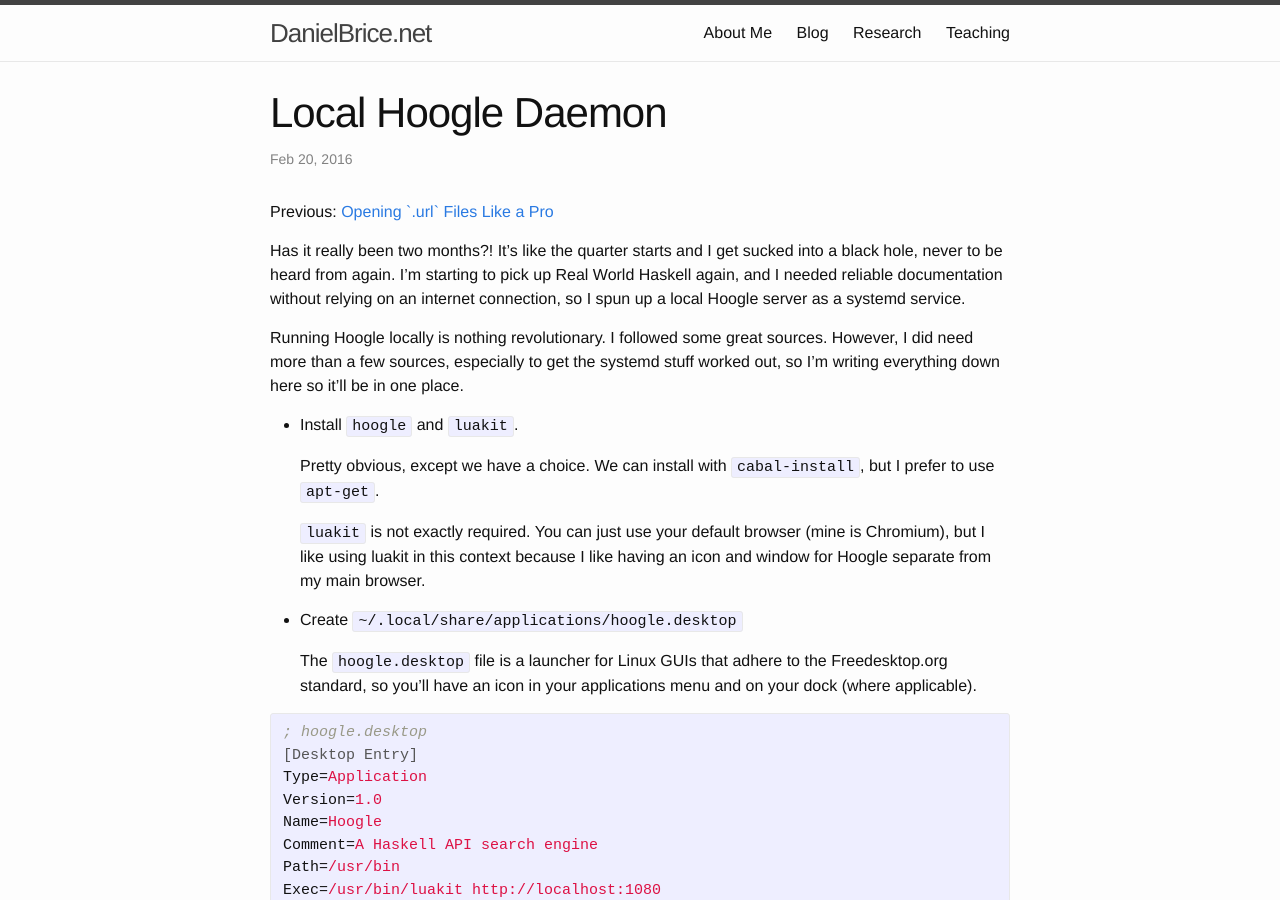
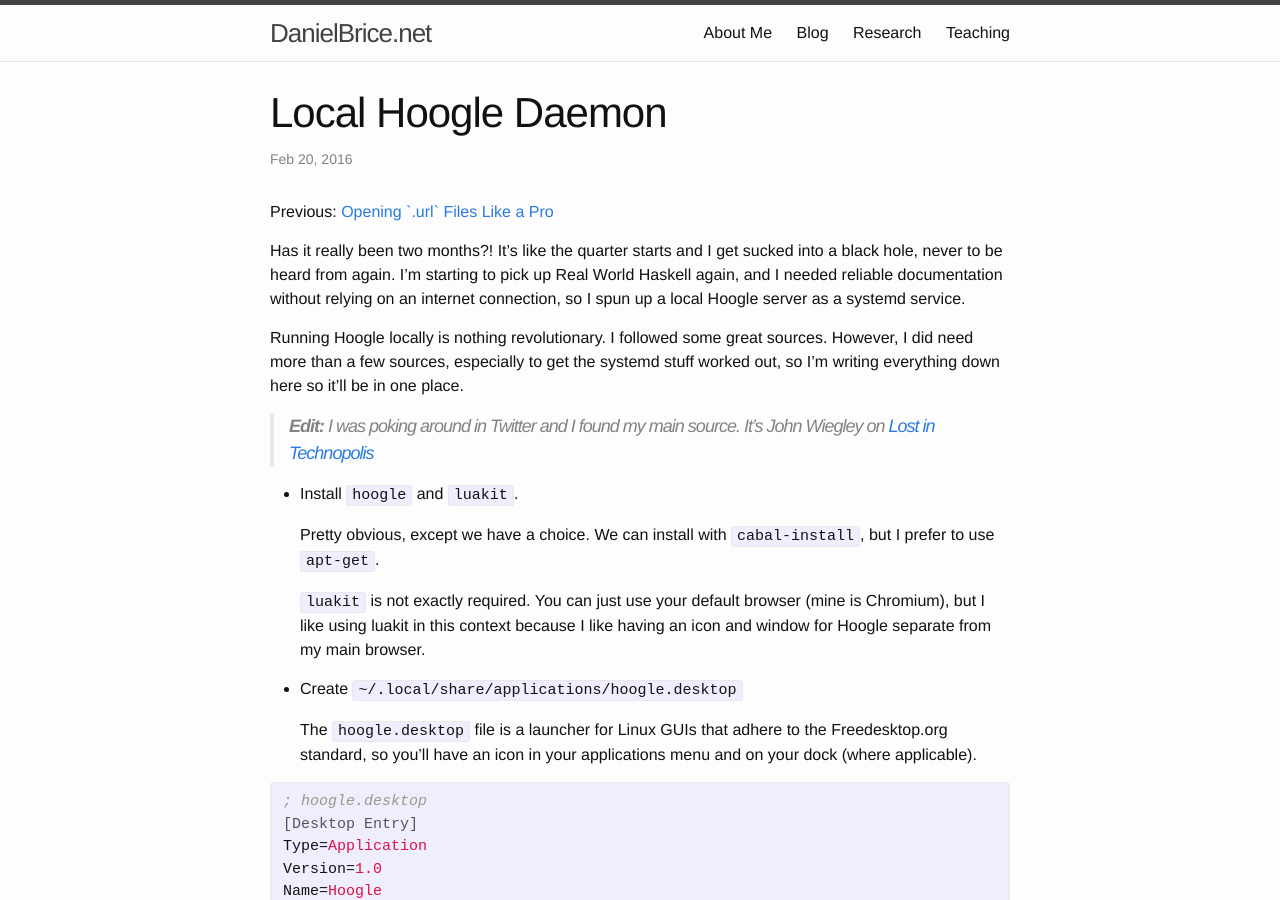
Before and after one commit to friedbrice/friedbrice.github.io, a Jekyll site: the page built from _posts/2016-02-20-local-hoogle-daemon.md, in a window 1280 px wide and 900 px high. Built offline with Jekyll 4.4.1, drawn with Linux system fonts in a browser that asks for light colours; comment, search, counter and statistics services are not loaded; some of the changed text lies outside the part shown.

Commit message:
moved the edit up:

```diff
--- a/_posts/2016-02-20-local-hoogle-daemon.md
+++ b/_posts/2016-02-20-local-hoogle-daemon.md
@@ -24,6 +24,9 @@ Running Hoogle locally is nothing revolutionary. I followed some great
 sources. However, I did need more than a few sources, especially to get
 the systemd stuff worked out, so I'm writing everything down here so
 it'll be in one place.
+
+> **Edit:** I was poking around in Twitter and I found my main source.
+> It's John Wiegley on [Lost in Technopolis][2]
 
 -   Install `hoogle` and `luakit`.
 
```
Also changed, not shown: other parts of _posts/2016-02-20-local-hoogle-daemon.md (+0 -3 lines).
